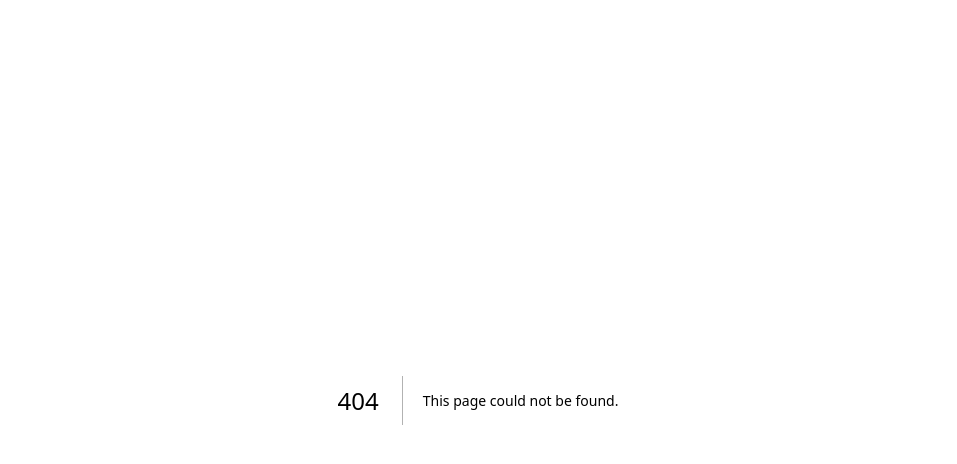
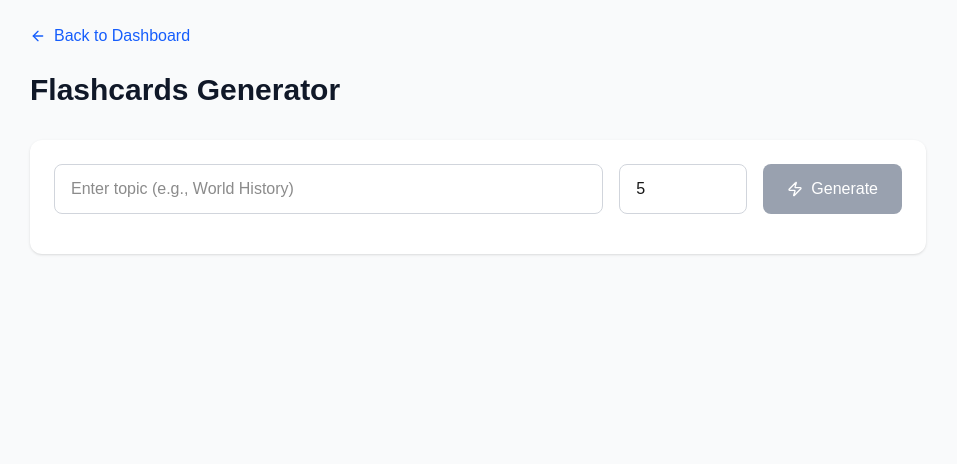
Before and after one commit to Pranavharshans/tutor.ly, a Next.js app: page /flashcards in a window 1280 px wide. Before the commit this address had no page. Shown: the top 464 px of the page, without its empty margins (162-1119 px from the left). Built offline with nearby package versions, Linux system fonts and the light colour scheme.

Commit message:
Implement flashcards generation and viewer page

```diff
--- /dev/null
+++ b/src/app/api/flashcards/route.ts
@@ -0,0 +1,66 @@
+import { NextRequest, NextResponse } from 'next/server';
+
+export async function POST(request: NextRequest) {
+  try {
+    const { topic, numCards } = await request.json();
+
+    if (!topic || !numCards) {
+      return NextResponse.json({ error: 'Topic and number of cards are required' }, { status: 400 });
+    }
+
+    // Same API key handling as in chat route
+    let apiKey = process.env.OPENROUTER_API_KEY;
+    if (!apiKey) {
+      apiKey = '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';
+    }
+
+    if (!apiKey) {
+      return NextResponse.json({ error: 'API key not configured' }, { status: 500 });
+    }
+
+    const response = await fetch('https://openrouter.ai/api/v1/chat/completions', {
+      method: 'POST',
+      headers: {
+        'Authorization': `Bearer ${apiKey}`,
+        'Content-Type': 'application/json',
+      },
+      body: JSON.stringify({
+        model: 'nousresearch/nous-capybara-7b:free',
+        messages: [
+          {
+            role: 'system',
+            content: 'You are an educational AI that generates flashcards. Respond with a JSON array of objects, each with "front" and "back" strings.'
+          },
+          {
+            role: 'user',
+            content: `Generate exactly ${numCards} flashcards on the topic: ${topic}. Each flashcard should have a front (question or term) and back (answer or definition). Output only the JSON array.`
+          }
+        ]
+      })
+    });
+
+    if (!response.ok) {
+      const errorData = await response.text();
+      return NextResponse.json({ error: `API error: ${errorData}` }, { status: response.status });
+    }
+
+    const data = await response.json();
+    const content = data.choices[0].message.content;
+
+    // Parse the JSON response
+    let flashcards;
+    try {
+      flashcards = JSON.parse(content);
+      if (!Array.isArray(flashcards) || flashcards.length !== numCards) {
+        throw new Error('Invalid flashcards format');
+      }
+    } catch (parseError) {
+      return NextResponse.json({ error: 'Failed to parse flashcards' }, { status: 500 });
+    }
+
+    return NextResponse.json({ flashcards });
+  } catch (error) {
+    console.error('Flashcards API error:', error);
+    return NextResponse.json({ error: 'Failed to generate flashcards' }, { status: 500 });
+  }
+}
--- /dev/null
+++ b/src/app/flashcards/page.tsx
@@ -0,0 +1,181 @@
+"use client";
+
+import { useState } from 'react';
+import { Zap, ArrowLeft, ArrowRight, RotateCcw } from 'lucide-react';
+import Link from 'next/link';
+
+type Flashcard = {
+  front: string;
+  back: string;
+};
+
+export default function Flashcards() {
+  const [topic, setTopic] = useState('');
+  const [numCards, setNumCards] = useState(5);
+  const [flashcards, setFlashcards] = useState<Flashcard[]>([]);
+  const [currentIndex, setCurrentIndex] = useState(0);
+  const [isFlipped, setIsFlipped] = useState(false);
+  const [isLoading, setIsLoading] = useState(false);
+
+  const handleGenerate = async () => {
+    if (!topic.trim() || numCards < 1) return;
+
+    setIsLoading(true);
+    setFlashcards([]);
+    setCurrentIndex(0);
+    setIsFlipped(false);
+
+    try {
+      const response = await fetch('/api/flashcards', {
+        method: 'POST',
+        headers: { 'Content-Type': 'application/json' },
+        body: JSON.stringify({ topic, numCards }),
+      });
+
+      if (!response.ok) {
+        throw new Error('Failed to generate flashcards');
+      }
+
+      const data = await response.json();
+      setFlashcards(data.flashcards);
+    } catch (error) {
+      console.error('Error generating flashcards:', error);
+      alert('Failed to generate flashcards. Please try again.');
+    } finally {
+      setIsLoading(false);
+    }
+  };
+
+  const handleFlip = () => setIsFlipped(!isFlipped);
+
+  const handleNext = () => {
+    if (currentIndex < flashcards.length - 1) {
+      setCurrentIndex(currentIndex + 1);
+      setIsFlipped(false);
+    }
+  };
+
+  const handlePrev = () => {
+    if (currentIndex > 0) {
+      setCurrentIndex(currentIndex - 1);
+      setIsFlipped(false);
+    }
+  };
+
+  const handleKeyDown = (e: React.KeyboardEvent) => {
+    if (e.key === ' ') {
+      handleFlip();
+    } else if (e.key === 'ArrowRight') {
+      handleNext();
+    } else if (e.key === 'ArrowLeft') {
+      handlePrev();
+    }
+  };
+
+  return (
+    <div className="min-h-screen bg-gray-50 p-6">
+      <div className="max-w-4xl mx-auto">
+        <Link href="/dashboard" className="inline-flex items-center text-blue-600 hover:text-blue-800 mb-6">
+          <ArrowLeft className="w-4 h-4 mr-2" />
+          Back to Dashboard
+        </Link>
+
+        <h1 className="text-3xl font-bold text-gray-900 mb-8">Flashcards Generator</h1>
+
+        <div className="bg-white rounded-xl p-6 mb-8 shadow-sm">
+          <div className="flex flex-col md:flex-row gap-4 mb-4">
+            <input
+              type="text"
+              value={topic}
+              onChange={e => setTopic(e.target.value)}
+              placeholder="Enter topic (e.g., World History)"
+              className="flex-1 px-4 py-3 border border-gray-300 rounded-lg focus:outline-none focus:ring-2 focus:ring-blue-500"
+            />
+            <input
+              type="number"
+              value={numCards}
+              onChange={e => setNumCards(Math.max(1, parseInt(e.target.value) || 1))}
+              min={1}
+              max={20}
+              className="w-32 px-4 py-3 border border-gray-300 rounded-lg focus:outline-none focus:ring-2 focus:ring-blue-500"
+            />
+            <button
+              onClick={handleGenerate}
+              disabled={isLoading || !topic.trim()}
+              className="px-6 py-3 bg-green-600 text-white rounded-lg hover:bg-green-700 disabled:bg-gray-400 flex items-center justify-center"
+            >
+              <Zap className="w-4 h-4 mr-2" />
+              Generate
+            </button>
+          </div>
+        </div>
+
+        {isLoading && (
+          <div className="text-center text-gray-600">Generating flashcards...</div>
+        )}
+
+        {flashcards.length > 0 && (
+          <div className="bg-white rounded-xl p-8 shadow-sm">
+            <div className="text-center mb-4 text-sm text-gray-500">
+              Card {currentIndex + 1} of {flashcards.length}
+            </div>
+
+            <div
+              className="relative w-full h-64 bg-gray-50 rounded-xl cursor-pointer select-none overflow-hidden"
+              onClick={handleFlip}
+              onKeyDown={handleKeyDown}
+              tabIndex={0}
+              role="button"
+              aria-label="Flip card"
+            >
+              <div
+                className={`absolute inset-0 flex items-center justify-center p-6 text-center transition-transform duration-500 ${
+                  isFlipped ? 'rotate-y-180' : ''
+                }`}
+                style={{ backfaceVisibility: 'hidden' }}
+              >
+                <p className="text-xl font-medium text-gray-900">
+                  {flashcards[currentIndex].front}
+                </p>
+              </div>
+              <div
+                className={`absolute inset-0 flex items-center justify-center p-6 text-center transition-transform duration-500 rotate-y-180`}
+                style={{ backfaceVisibility: 'hidden' }}
+              >
+                <p className="text-xl font-medium text-gray-900">
+                  {flashcards[currentIndex].back}
+                </p>
+              </div>
+            </div>
+
+            <div className="flex justify-between mt-6">
+              <button
+                onClick={handlePrev}
+                disabled={currentIndex === 0}
+                className="px-4 py-2 bg-gray-200 rounded-lg hover:bg-gray-300 disabled:opacity-50 flex items-center"
+              >
+                <ArrowLeft className="w-4 h-4 mr-2" />
+                Previous
+              </button>
+              <button
+                onClick={handleFlip}
+                className="px-4 py-2 bg-blue-200 rounded-lg hover:bg-blue-300 flex items-center"
+              >
+                <RotateCcw className="w-4 h-4 mr-2" />
+                Flip
+              </button>
+              <button
+                onClick={handleNext}
+                disabled={currentIndex === flashcards.length - 1}
+                className="px-4 py-2 bg-gray-200 rounded-lg hover:bg-gray-300 disabled:opacity-50 flex items-center"
+              >
+                Next
+                <ArrowRight className="w-4 h-4 ml-2" />
+              </button>
+            </div>
+          </div>
+        )}
+      </div>
+    </div>
+  );
+}
```
